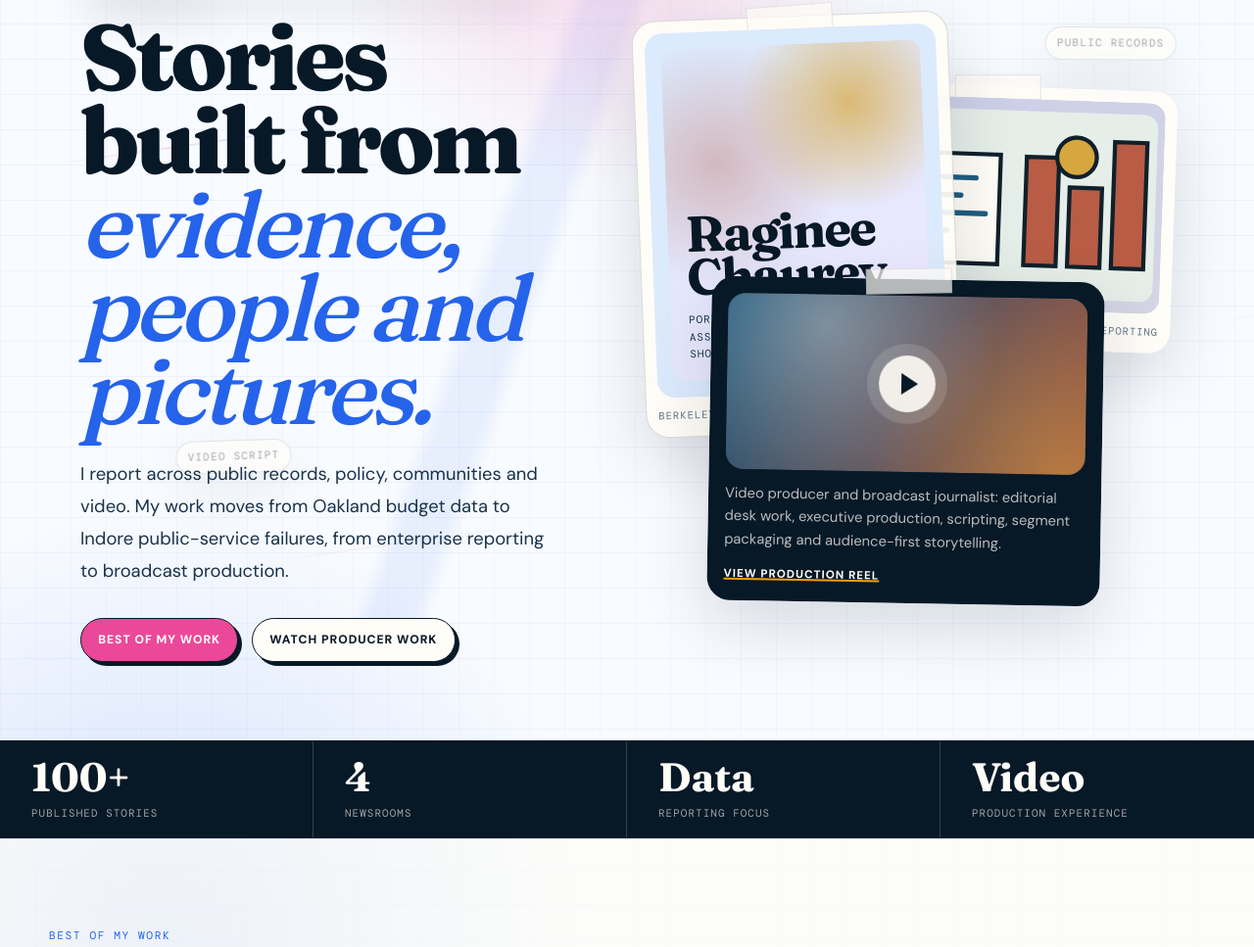
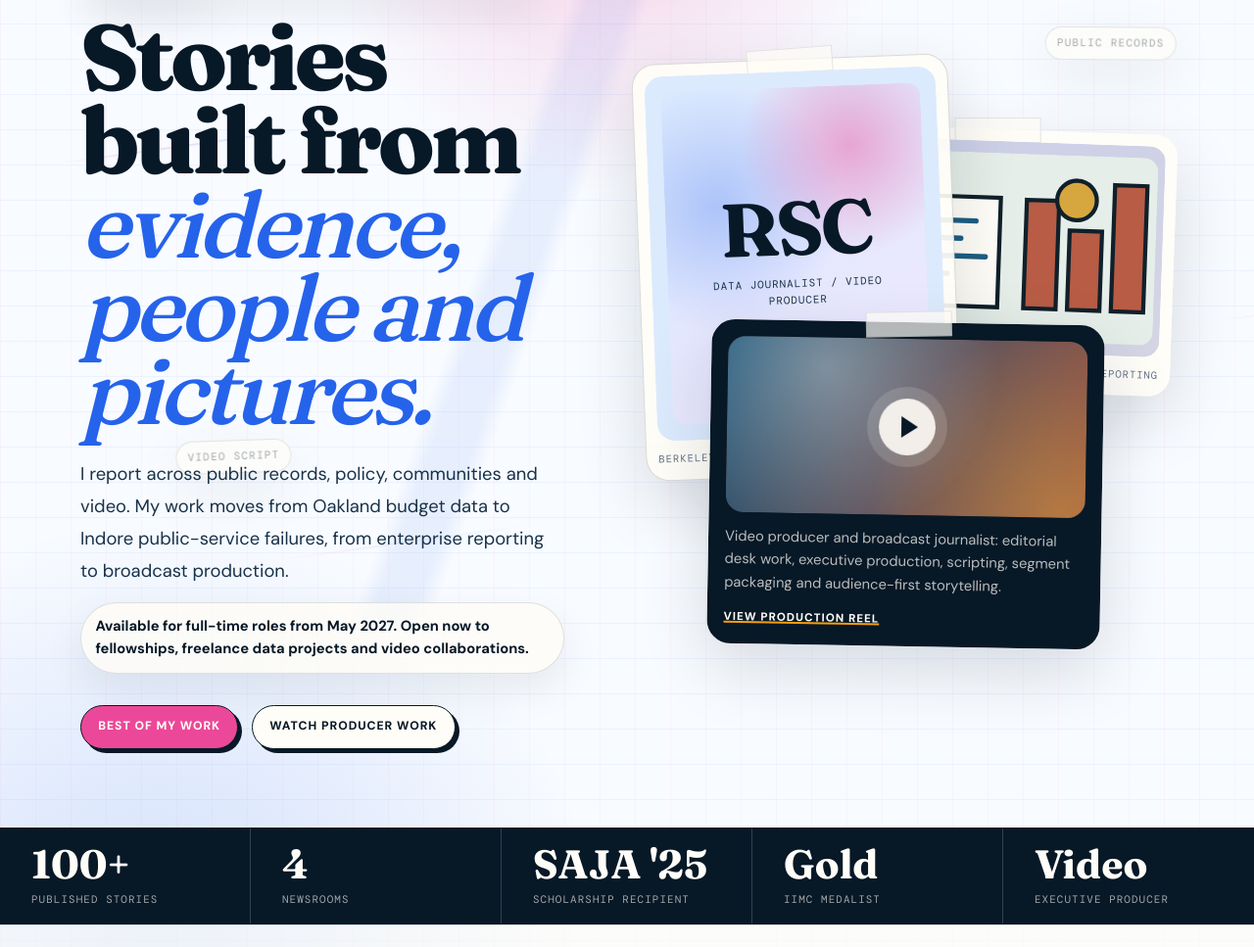
Before and after one commit to ragineechaurey/Portfolio, a plain HTML site: page index.html in a window 1280 px wide. Shown: the part 156-1123 px from the top of the page at 98% size. Drawn offline with nearby package versions, Linux system fonts and the light colour scheme.

Commit message:
new changes

```diff
--- a/index.html
+++ b/index.html
@@ -267,6 +267,20 @@ h1 em {
   line-height: 1.78;
 }
 
+.availability-line {
+  display: inline-flex;
+  max-width: 650px;
+  margin-top: 1rem;
+  padding: 0.72rem 0.9rem;
+  border: 1px solid rgba(7, 24, 39, 0.12);
+  border-radius: 999px;
+  background: rgba(255, 253, 247, 0.78);
+  color: var(--ink);
+  box-shadow: var(--soft-shadow);
+  font-size: 0.92rem;
+  font-weight: 700;
+}
+
 .hero-actions {
   display: flex;
   flex-wrap: wrap;
@@ -380,28 +394,29 @@ h1 em {
   width: 100%;
   height: 100%;
   display: grid;
-  align-content: end;
+  align-content: center;
   padding: 1.15rem;
   border-radius: 14px;
   background:
-    radial-gradient(circle at 72% 18%, rgba(215, 167, 63, 0.72), transparent 7rem),
-    radial-gradient(circle at 20% 35%, rgba(184, 92, 69, 0.34), transparent 8rem),
+    radial-gradient(circle at 72% 18%, rgba(236, 72, 153, 0.42), transparent 7rem),
+    radial-gradient(circle at 20% 35%, rgba(37, 99, 235, 0.28), transparent 8rem),
     linear-gradient(145deg, var(--blue-soft), var(--sage-soft));
   color: var(--ink);
+  text-align: center;
 }
 
 .portrait-placeholder strong {
   display: block;
   font-family: var(--serif);
-  font-size: clamp(2.2rem, 4vw, 4.4rem);
-  line-height: 0.86;
+  font-size: clamp(3.1rem, 6vw, 6rem);
+  line-height: 0.82;
   letter-spacing: -0.04em;
 }
 
 .portrait-placeholder span {
   display: block;
-  max-width: 16rem;
-  margin-top: 0.85rem;
+  max-width: 13rem;
+  margin: 1rem auto 0;
   color: var(--ink-2);
   font-family: var(--mono);
   font-size: 0.68rem;
@@ -560,7 +575,7 @@ h1 em {
 
 .stats-strip {
   display: grid;
-  grid-template-columns: repeat(4, 1fr);
+  grid-template-columns: repeat(5, 1fr);
   border-top: 1px solid var(--ink);
   border-bottom: 1px solid var(--ink);
   background: var(--ink);
@@ -1495,6 +1510,7 @@ h2 {
     <p class="hero-dek">
       I report across public records, policy, communities and video. My work moves from Oakland budget data to Indore public-service failures, from enterprise reporting to broadcast production.
     </p>
+    <p class="availability-line">Available for full-time roles from May 2027. Open now to fellowships, freelance data projects and video collaborations.</p>
     <div class="hero-actions">
       <a class="btn primary" href="#work">Best of my work</a>
       <a class="btn" href="#video">Watch producer work</a>
@@ -1507,8 +1523,8 @@ h2 {
       <div class="portrait-media">
         <div class="portrait-fallback" aria-hidden="true">
           <div class="portrait-placeholder">
-            <strong>Raginee<br>Chaurey</strong>
-            <span>Portrait slot. Add assets/raginee-portrait.jpg to show your real photo.</span>
+            <strong>RSC</strong>
+            <span>Data journalist / video producer</span>
           </div>
         </div>
         <img class="portrait-photo" src="assets/raginee-portrait.jpg" alt="Raginee Sudhir Chaurey portrait" onload="this.classList.add('loaded')" onerror="this.remove()">
@@ -1517,7 +1533,6 @@ h2 {
     </figure>
 
     <figure class="field-frame">
-      <!-- Replace this file with a field/newsroom image: assets/field-reporting.jpg -->
       <div class="field-media">
         <div class="field-fallback" aria-hidden="true">
           <svg viewBox="0 0 620 360" role="img" aria-label="Notebook and city reporting illustration">
@@ -1528,7 +1543,6 @@ h2 {
             <circle cx="466" cy="86" r="38" fill="#d7a73f" stroke="#10202a" stroke-width="8"/>
           </svg>
         </div>
-        <img class="field-photo" src="assets/field-reporting.jpg" alt="Raginee reporting in the field" onload="this.classList.add('loaded')" onerror="this.remove()">
       </div>
       <figcaption class="caption"><span>Field notes</span><span>Public-interest reporting</span></figcaption>
     </figure>
@@ -1544,8 +1558,9 @@ h2 {
 <div class="stats-strip">
   <div class="stat"><strong>100+</strong><span>Published stories</span></div>
   <div class="stat"><strong>4</strong><span>Newsrooms</span></div>
-  <div class="stat"><strong>Data</strong><span>Reporting focus</span></div>
-  <div class="stat"><strong>Video</strong><span>Production experience</span></div>
+  <div class="stat"><strong>SAJA '25</strong><span>Scholarship recipient</span></div>
+  <div class="stat"><strong>Gold</strong><span>IIMC medalist</span></div>
+  <div class="stat"><strong>Video</strong><span>Executive producer</span></div>
 </div>
 
 <section class="work" id="work">
```
